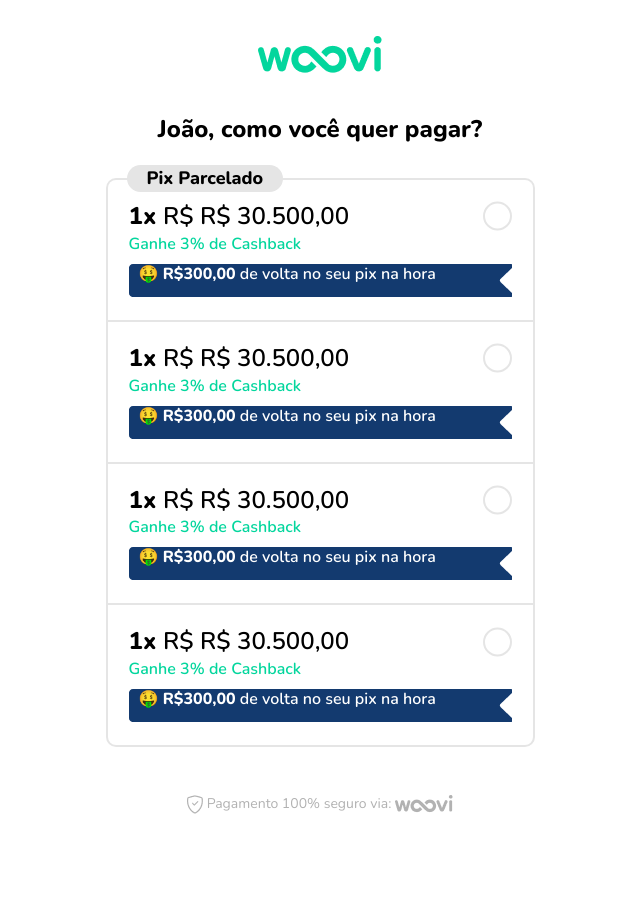
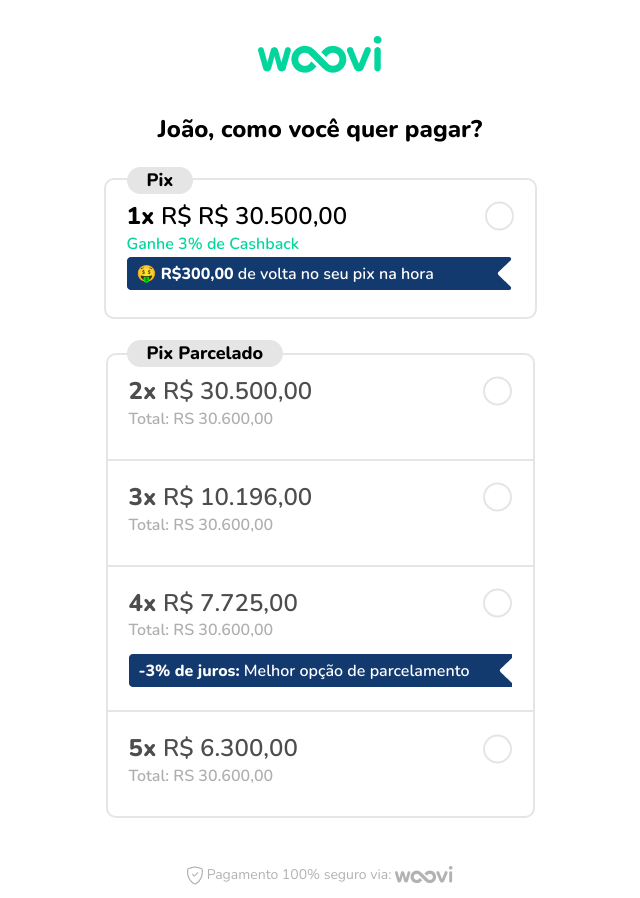
Before and after one commit to marceloaraujodev/woovi, a React (Vite) app: page / in a window 1280 px wide. Shown: the whole page, without its empty margins (320-960 px from the left). Before the commit the page ends 827 px from the top, so only its background shows below. Built offline with nearby package versions, Linux system fonts and the light colour scheme.

Commit message:
pix selected background

```diff
--- a/src/App.jsx
+++ b/src/App.jsx
@@ -16,7 +16,7 @@
       <Container maxWidth="sm">
           <Logo />
           <Title />
-          {/* <Pix /> */}
+          <Pix />
           <PixParcelado />
         </Container>
     </PaymentProvider>
--- a/src/components/Pix.jsx
+++ b/src/components/Pix.jsx
@@ -38,7 +38,8 @@
   margin-bottom: 23px;
   margin-right: 21px;
   margin-left: 21px;
-  ${({index, length}) => {
+
+  /* ${({index, length}) => {
     if(length === 1){
       return css`
         border-radius: 10px;
@@ -58,7 +59,7 @@
       }
     }
     return '';
-  }}
+  }} */
 
 `;
 const PixPaymentAmount = styled.div`
@@ -206,7 +207,10 @@
   }).format(mockUser.payAmount);
 
   return (
-    <CardContainer style={{border: (isSelected && payCondition === 'stallments-1') ? '2px solid #03D69D' : '2px solid #E5E5E5'}}>
+    <CardContainer style={{
+      border: (isSelected && payCondition === 'stallments-1') ? '2px solid #03D69D' : '2px solid #E5E5E5',
+      backgroundColor: (isSelected && payCondition === 'stallments-1') ? '#F4FBF9' : '#fff'
+    }}>
       <PixTag>
         <PixTagText>Pix</PixTagText>
       </PixTag>
--- a/src/components/PixParcelado.jsx
+++ b/src/components/PixParcelado.jsx
@@ -108,6 +108,8 @@
   box-sizing: border-box;
   border: 2px solid ${(props) => (props.$isSelected ? '#03D69D' : '#E5E5E5')};
   border-bottom-style: none;
+  background-color: ${(props) => (props.$isSelected ? '#F4FBF9' : '#fff')};
+  /* background-color: #F4FBF9; */
 
   &:first-child {
     border-top-right-radius: 10px;
@@ -135,10 +137,10 @@
 `;
 const PayStallments = styled.p`
   margin: 0;
-
+  color: #4D4D4D;
   font-size: 24px;
   font-weight: 800;
-  line-height: 32.74px;
+  line-height: 33px;
 
   span {
     font-size: 24px;
@@ -150,26 +152,26 @@
 const CheckMarkCircle = styled.span`
   border: 2px solid #e5e5e5;
 `;
-const DiscountText = styled.p`
+const TotalText = styled.p`
   margin: 0;
   margin-top: 1px;
   font-size: 16px;
   font-weight: 600;
-  line-height: 20px;
-  color: #03d69d;
-  height: 23px;
+  line-height: 21.82px;
+  color: #AFAFAF;
+  height: 27px;
 
   .span {
     font-weight: 800;
   }
 `;
 const BlueRectangleRow = styled.div`
+  display: flex;
   background-image: url('/Rectangle-77.png');
   height: 33px;
   background-repeat: no-repeat;
-  /* border: 2px solid red; */
   color: white;
-
+  margin-top: 7px;
   p {
     height: 20px;
     font: 16px;
@@ -209,45 +211,53 @@
   function handleSelection(id, index) {
     selectPaymentOption(id);
     setSelectedItem(index);
-    console.log(index);
   }
 
   const formattedValue = new Intl.NumberFormat('pt-BR', {
     style: 'currency',
     currency: 'BRL',
     minimumFractionDigits: 2,
-  }).format(mockUser.payAmount);
-
+  })
+  console.log(formattedValue.format(mockUser.payAmount))
+  const amount = formattedValue.format(mockUser.payAmount)
+  // .format(mockUser.payAmount);
   const items = [
     {
       id: 'stallments-2',
-      text: `R$ ${formattedValue}`,
+      text: ` ${formattedValue.format(mockUser.payAmount)}`,
       cashback: '3%',
-      cashbackText: 'R$300,00 de volta no seu pix na hora',
+      // cashbackText: '300,00 de volta no seu pix na hora',
       stallments: 2,
+      stallmentValue: formattedValue.format(1530000/100)
     },
     {
       id: 'stallments-3',
-      text: `R$ ${formattedValue}`,
+      text: formattedValue.format(1019600/100),
       cashback: '3%',
-      cashbackText: 'R$300,00 de volta no seu pix na hora',
+      // cashbackText: '300,00 de volta no seu pix na hora',
       stallments: 3,
+      stallmentValue: formattedValue.format(101960000/100)
     },
     {
       id: 'stallments-4',
-      text: `R$ ${formattedValue}`,
-      cashback: '3%',
-      cashbackText: 'R$300,00 de volta no seu pix na hora',
+      text: formattedValue.format(772500/100),
+      juros: '-3% de juros:',
+      jurosText: 'Melhor opção de parcelamento',
+      cashbackText: '300,00 de volta no seu pix na hora',
       stallments: 4,
+      stallmentValue: formattedValue.format(7725000)
     },
     {
       id: 'stallments-5',
-      text: `R$ ${formattedValue}`,
+      text: formattedValue.format(630000/100),
       cashback: '3%',
-      cashbackText: 'R$300,00 de volta no seu pix na hora',
+      // cashbackText: '300,00 de volta no seu pix na hora',
       stallments: 4,
+      stallmentValue: formattedValue.format(630000)
     },
   ];
+
+
 
   return (
     <>
@@ -261,12 +271,10 @@
               <PixInnerContainer
                 key={index}
                 $isSelected={selectedItem === item.id}
-                // $itemId={item.cashback.id}
-                // style={{borderColor: "#E5E5E5"}}
               >
                 <PixPaymentAmount>
                   <PayStallments>
-                    1x <span>R$ {formattedValue}</span>
+                    {index + 2 }x <span> {item.text}</span>
                   </PayStallments>
                   <LabelWrapper htmlFor={item.id}>
                     <input
@@ -281,14 +289,16 @@
                     <CheckMarkCircle />
                   </LabelWrapper>
                 </PixPaymentAmount>
-                <DiscountText>
-                  Ganhe <span>3%</span> de Cashback
-                </DiscountText>
-                <BlueRectangleRow>
+                <TotalText>
+                  Total: RS 30.600,00
+                </TotalText>
+                {item.cashbackText ? (
+                  <BlueRectangleRow>
                   <p>
-                    🤑 <span>R$300,00</span> de volta no seu pix na hora
+                    <span>{item.juros}</span> {item.jurosText}
                   </p>
                 </BlueRectangleRow>
+                ) : ''}
               </PixInnerContainer>
             </React.Fragment>
           ))}
```
